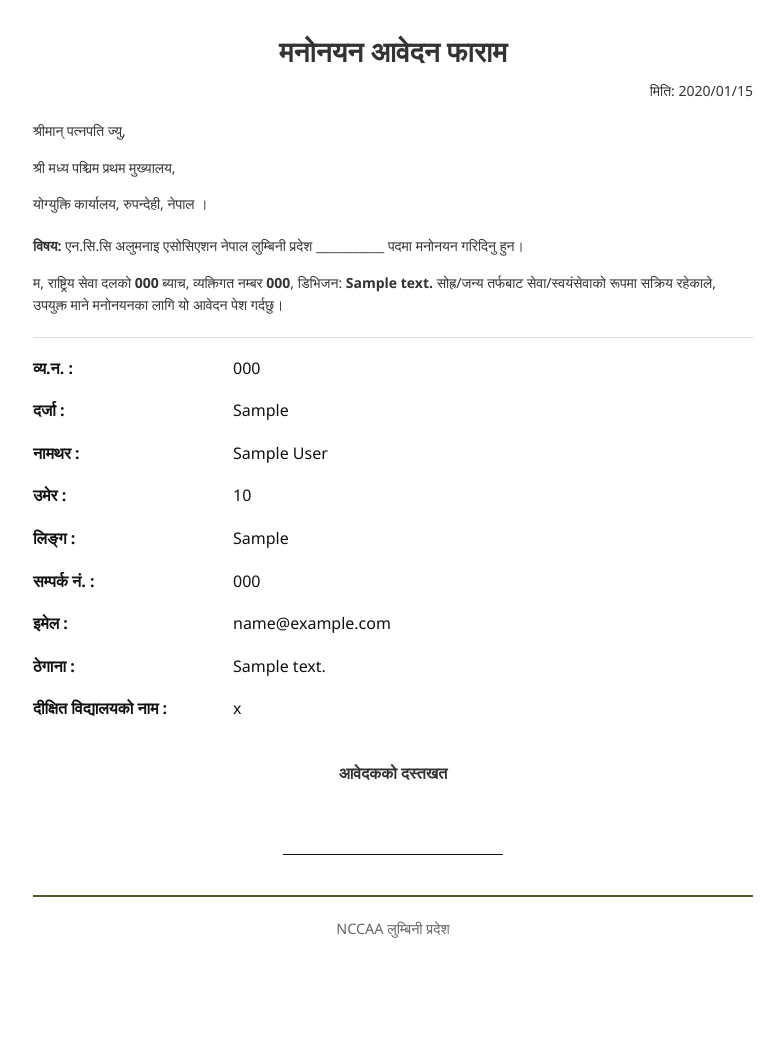
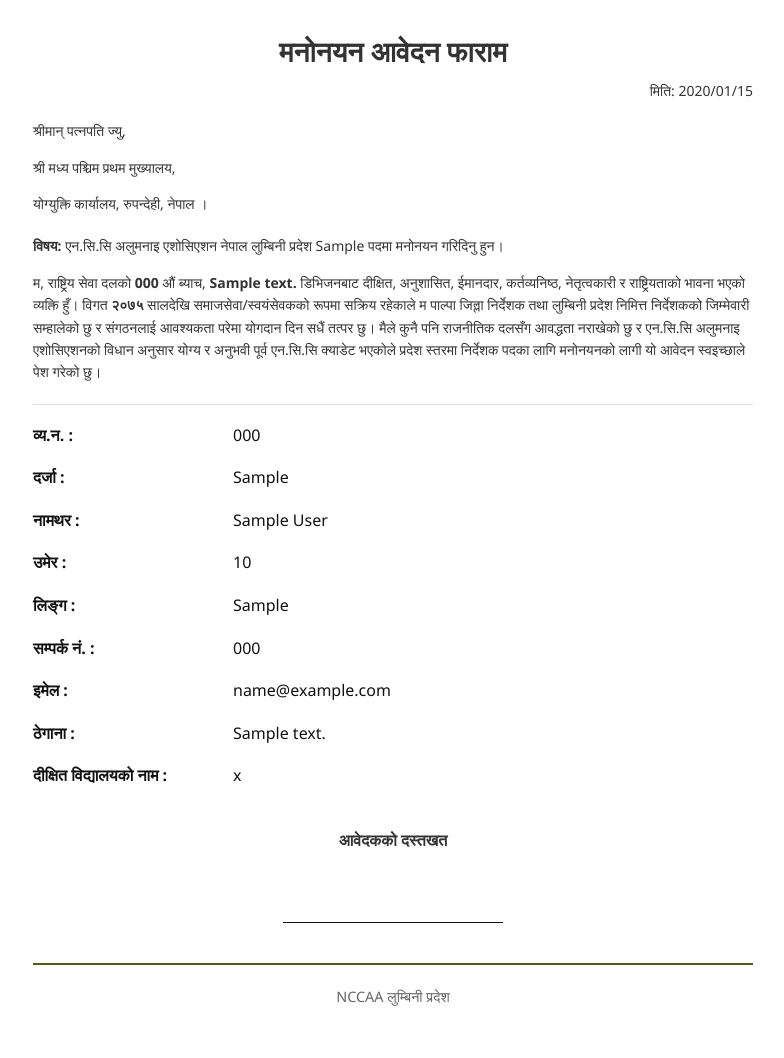
Before and after one commit to nccaalumbini/NCCAAnew, a PHP site: page /admin/print_form.php?id=1 in a window 1280 px wide. Shown: the part 99-1157 px from the top of the page, without its empty margins (247-1031 px from the left). Before the commit the page ends 1037 px from the top, so only its background shows below. Run offline with PHP 8.4, Linux system fonts and the light colour scheme; a user stored in the database is signed in; tables that the repository leaves empty hold one stand-in row (values such as "Sample post").

Commit message:
Refactor print_form.php to safely handle form data and update application content

```diff
--- a/admin/print_form.php
+++ b/admin/print_form.php
@@ -14,6 +14,24 @@ $form = $stmt->fetch();
 if (!$form) {
     header('Location: forms.php');
     exit;
+}
+// Prepare safe variables to avoid undefined index warnings
+$full_name = $form['full_name'] ?? '';
+$ncc_batch_number = $form['ncc_batch_number'] ?? '';
+$ncc_personal_number = $form['ncc_personal_number'] ?? '';
+$ncc_division = $form['ncc_division'] ?? '';
+$ncc_rank_position = $form['ncc_rank_position'] ?? '';
+$ncc_passout_school = $form['ncc_passout_school'] ?? '';
+$nccaa_position = $form['nccaa_position_applied'] ?? '';
+$contact_number = $form['contact_number'] ?? '';
+$email = $form['email'] ?? '';
+$address = $form['address'] ?? '';
+$age = $form['age'] ?? '';
+$gender = $form['gender'] ?? '';
+$application_bs_date = $form['application_bs_date'] ?? '';
+if (empty($application_bs_date)) {
+    // fallback to formatted created_at (gregorian) if BS date not provided
+    $application_bs_date = date('Y/m/d', strtotime($form['created_at'] ?? 'now'));
 }
 ?>
 <!DOCTYPE html>
@@ -164,11 +182,12 @@ if (!$form) {
         </div>
 
         <div class="body-text">
-            <p><strong>विषय:</strong> एन.सि.सि अलुमनाइ एसोसिएशन नेपाल लुम्बिनी प्रदेश ___________ पदमा मनोनयन गरिदिनु हुन।</p>
+            <p><strong>विषय:</strong> एन.सि.सि अलुमनाइ एशोसिएशन नेपाल लुम्बिनी प्रदेश <?= htmlspecialchars($nccaa_position ?: '') ?> पदमा मनोनयन गरिदिनु हुन।</p>
 
             <p>
-                म, राष्ट्रिय सेवा दलको <strong><?= htmlspecialchars($form['ncc_batch_number'] ?: '-') ?></strong> ब्याच, व्यक्तिगत नम्बर <strong><?= htmlspecialchars($form['ncc_personal_number'] ?: '-') ?></strong>,
-                डिभिजन: <strong><?= htmlspecialchars($form['ncc_division'] ?: '-') ?></strong> सोह्र/जन्य तर्फबाट सेवा/स्वयंसेवाको रूपमा सक्रिय रहेकाले, उपयुक्त माने मनोनयनका लागि यो आवेदन पेश गर्दछु।
+                म, राष्ट्रिय सेवा दलको <strong><?= htmlspecialchars($ncc_batch_number ?: '-') ?></strong> औं ब्याच, <strong><?= htmlspecialchars($ncc_division ?: '-') ?></strong> डिभिजनबाट दीक्षित, अनुशासित, ईमानदार, कर्तव्यनिष्ठ, नेतृत्वकारी र राष्ट्रियताको भावना भएको व्यक्ति हुँ।
+                विगत <strong>२०७५</strong> सालदेखि समाजसेवा/स्वयंसेवकको रूपमा सक्रिय रहेकाले म पाल्पा जिल्ला निर्देशक तथा लुम्बिनी प्रदेश निमित्त निर्देशकको जिम्मेवारी सम्हालेको छु र संगठनलाई आवश्यकता परेमा योगदान दिन सधैं तत्पर छु।
+                मैले कुनै पनि राजनीतिक दलसँग आवद्धता नराखेको छु र एन.सि.सि अलुमनाइ एशोसिएशनको विधान अनुसार योग्य र अनुभवी पूर्व एन.सि.सि क्याडेट भएकोले प्रदेश स्तरमा निर्देशक पदका लागि मनोनयनको लागी यो आवेदन स्वइच्छाले पेश गरेको छु।
             </p>
         </div>
 
```
